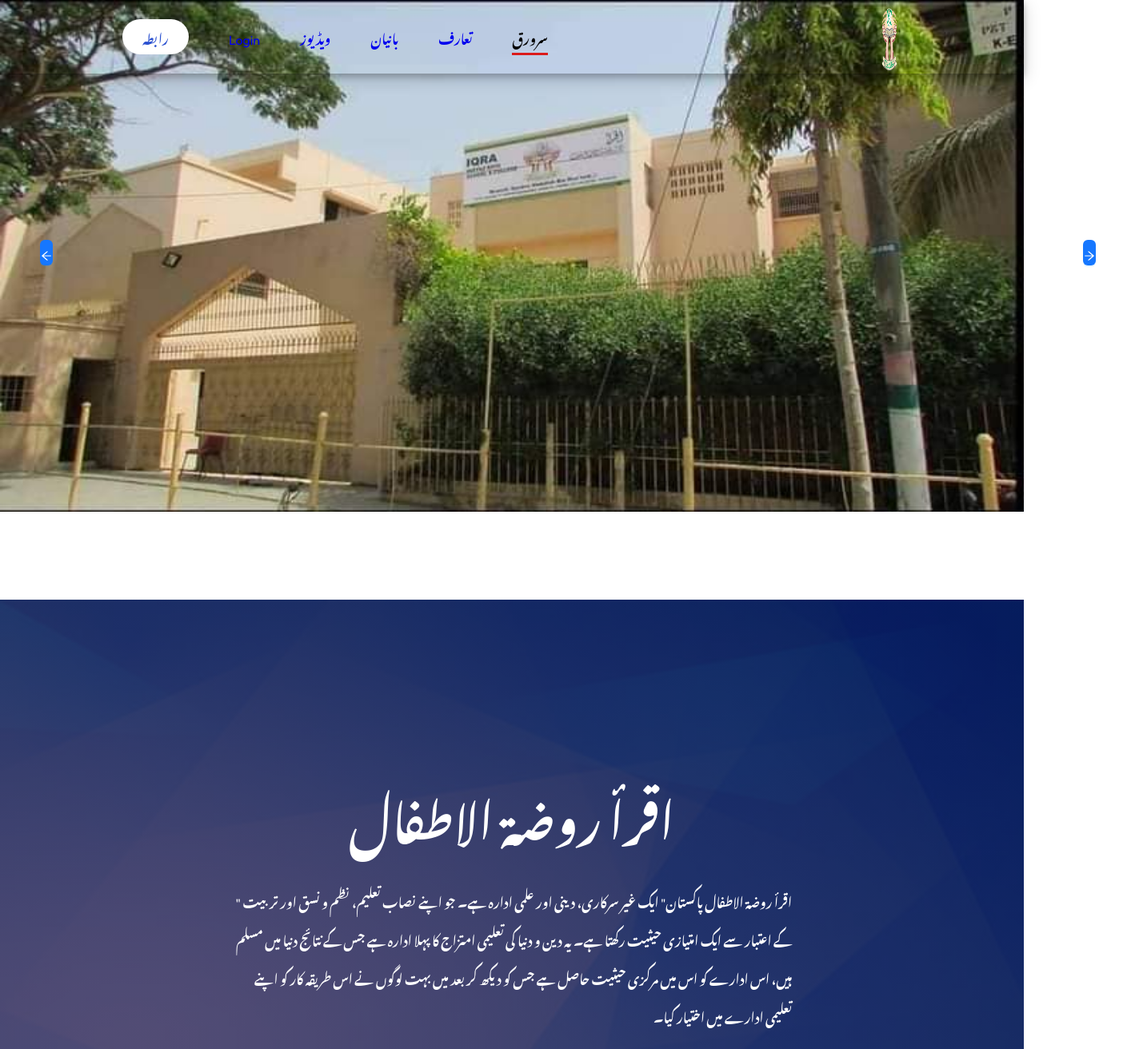
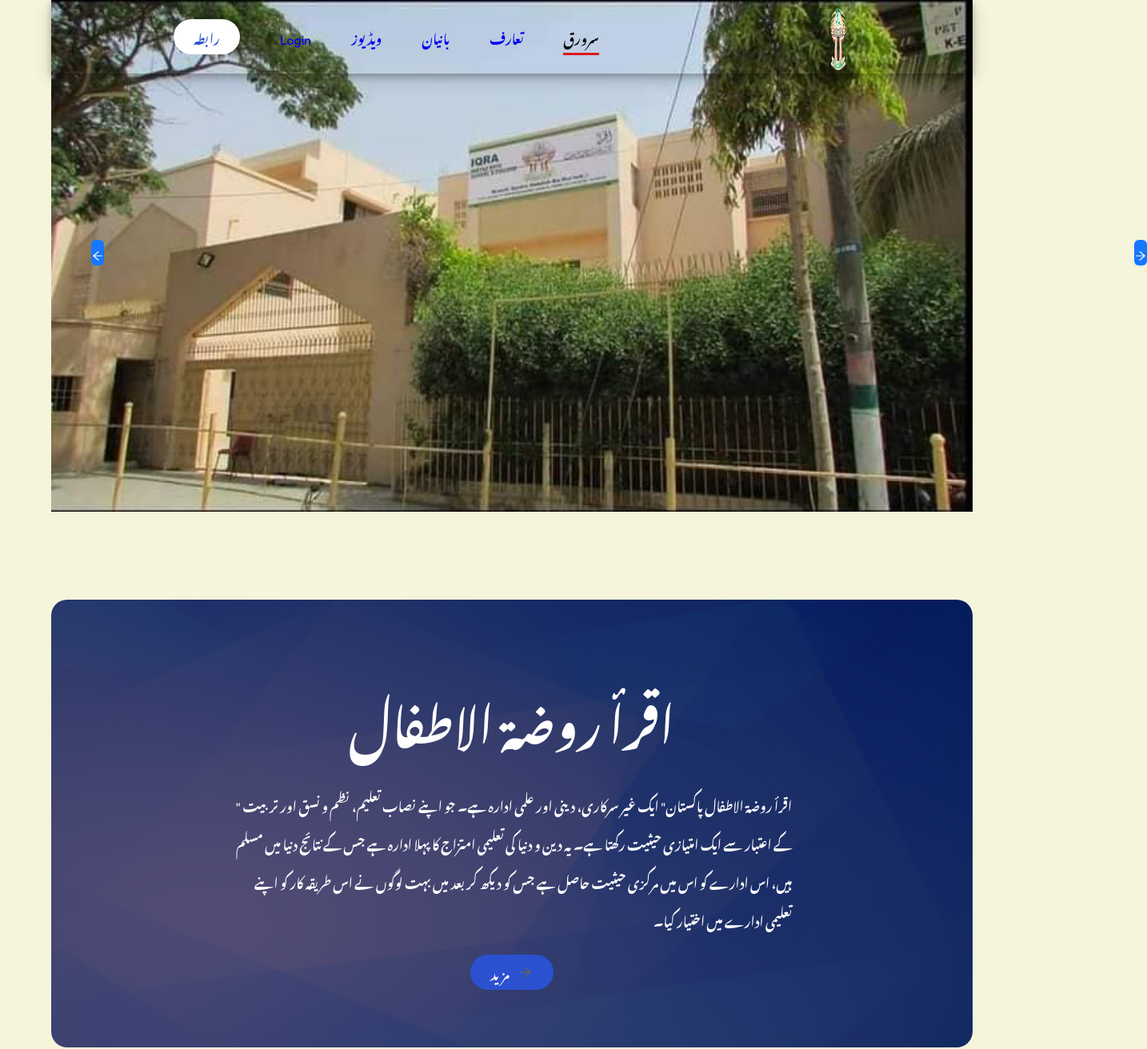
Before and after one commit to ismailmehtab/iqratrust, a React (Vite) app: page / in a window 1280 px wide. Shown: the top 1312 px of the page at 80% size, 1434 px wide, since content can reach past the window. Built offline with nearby package versions, Linux system fonts and the light colour scheme; a web font is replaced by a local one.

Commit message:
modify and add style

```diff
--- a/src/App.jsx
+++ b/src/App.jsx
@@ -14,7 +14,7 @@ import Features1 from './Components/Features1/Features1'
 
 const App = () => {
   return (
-    <div>
+    <div >
 
 
 
--- a/src/Components/Hero/Hero.css
+++ b/src/Components/Hero/Hero.css
@@ -1,7 +1,7 @@
 .hero{
     margin-top: -50px;
     width: 100%;
-    min-height: 100Vh;
+    min-height: 70Vh;
     background: linear-gradient(rgba(8,0,58,0.7),rgba(8,0,58,0.7)) , url('../../assets/bg-3.jpg');
     background-position: center;
     background-size: cover;
@@ -9,7 +9,9 @@
     display: flex;
     align-items: center;
     justify-content: center;
+    border-radius: 20px;
 }
+
 .iqratrust{
     width: 30rem;
 }
--- a/src/Components/Hero/Hero.jsx
+++ b/src/Components/Hero/Hero.jsx
@@ -1,12 +1,13 @@
 import React from "react";
 import "./Hero.css";
 import right_arrow from '../../assets/right-arrow.png'
-import iqratrust from"../../assets/IqraRauzatulAtfal.png"
+import newlogo from "../../assets/New-logo-png.png"
+
 const Hero = () => {
   return (
     <div className="hero container">
       <div className="hero-text">
-        {/* <img src={iqratrust} alt=""  className="iqratrust"/> */}
+        {/* <img src={newlogo} alt=""  className="newlogo"/> */}
         <h1>اقرأ روضۃ الاطفال</h1>
         <p>
           " اقرأ روضۃ الاطفال پاکستان" ایک غیر سرکاری، دینی اور علمی ادارہ ہے۔
--- a/src/Components/Navbar/Navbar.css
+++ b/src/Components/Navbar/Navbar.css
@@ -1,5 +1,6 @@
 nav{
-    width: 100%;
+    width: 90%;
+    margin-left: 5%;
     /* background: #c9c7c7; */
     box-shadow: 0 4px 8px 0 rgba(0, 0, 0, 0.2), 0 6px 20px 0 rgba(0, 0, 0, 0.19);
     /* color: #1fb875; */
--- a/src/Layout.jsx
+++ b/src/Layout.jsx
@@ -5,12 +5,12 @@ import { Outlet } from 'react-router-dom'
 
 const Layout = () => {
   return (
-    <>
+    <div className='layout'>
     <Navbar/>
     <Outlet/>
     <Footer/>
 
-    </>
+    </div>
   )
 }
 
--- a/src/index.css
+++ b/src/index.css
@@ -8,6 +8,7 @@
 body{
     background: #fff;
     overflow-x: hidden;
+    background-color: beige;
 }
 a.NavLink{
     text-decoration: none;
@@ -53,3 +54,8 @@ button{
 #error-page h1{
     font-size: 100px;
 }
+
+.layout{
+    width: 90%;
+    margin-left: 5%;
+}
--- a/src/pages/IntroLinks.css
+++ b/src/pages/IntroLinks.css
@@ -42,11 +42,17 @@
     border-bottom: 1px dashed #121212;
     list-style: none;
     text-decoration: none;
+
 }
+
 .sidebar-cat-list ul li {
     list-style: none;
     text-decoration: none;
 
+
+}
+.sidebar-cat-list ul li:hover{
+    background-color: rgba(189, 189, 195,0.5);
 }
 .img-mujallah{
     margin-top: 10rem;
```
